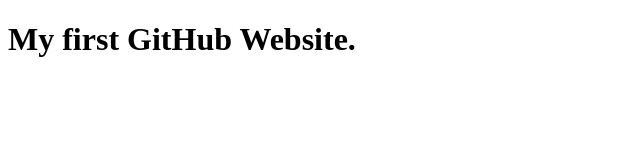
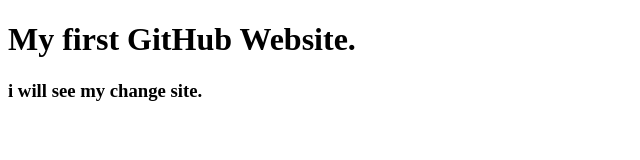
Before and after one commit to learntips0507/first-one, a plain HTML site: page index.html in a window 1280 px wide. Shown: the whole page, without its empty margins (0-640 px from the left). Drawn offline with Linux system fonts and the light colour scheme.

Commit message:
change now

```diff
--- a/index.html
+++ b/index.html
@@ -7,5 +7,6 @@
 </head>
 <body>
     <h1>My first GitHub Website.</h1>
+    <h3>i will see my change site.</h3>
 </body>
 </html>
```
